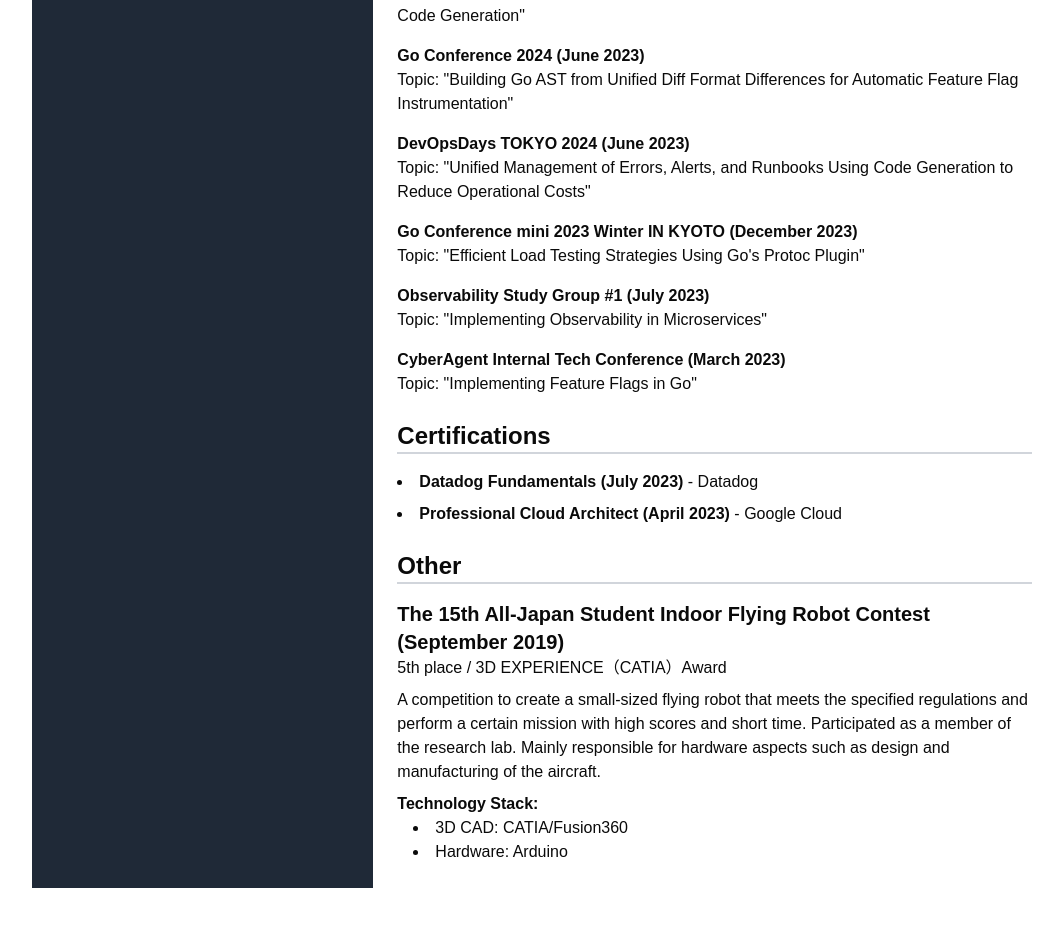
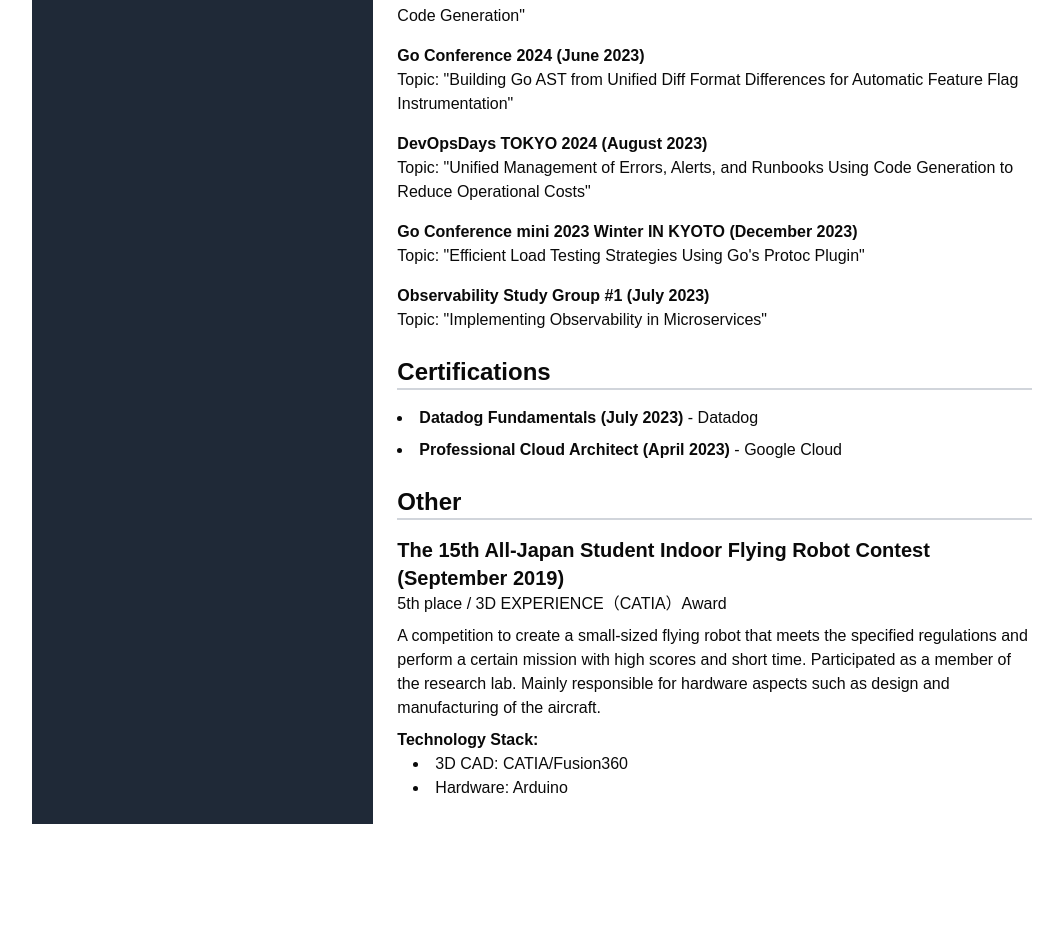
Before and after one commit to BIwashi/resume, a Next.js app: page / in a window 1280 px wide. Shown: the part 2380-3306 px from the top of the page, without its empty margins (96-1159 px from the left). After the commit the page ends 3252 px from the top, so only its background shows below. Built offline with nearby package versions, Linux system fonts and the light colour scheme.

Commit message:
Update resume with corrected date for DevOpsDays TOKYO 2024 (#4)

```diff
--- a/components/resume.tsx
+++ b/components/resume.tsx
@@ -166,7 +166,7 @@ export function Resume() {
                   <p>Topic: &quot;Building Go AST from Unified Diff Format Differences for Automatic Feature Flag Instrumentation&quot;</p>
                 </li>
                 <li>
-                  <h3 className="font-semibold">DevOpsDays TOKYO 2024 (June 2023)</h3>
+                  <h3 className="font-semibold">DevOpsDays TOKYO 2024 (August 2023)</h3>
                   <p>Topic: &quot;Unified Management of Errors, Alerts, and Runbooks Using Code Generation to Reduce Operational Costs&quot;</p>
                 </li>
                 <li>
@@ -176,10 +176,6 @@ export function Resume() {
                 <li>
                   <h3 className="font-semibold">Observability Study Group #1 (July 2023)</h3>
                   <p>Topic: &quot;Implementing Observability in Microservices&quot;</p>
-                </li>
-                <li>
-                  <h3 className="font-semibold">CyberAgent Internal Tech Conference (March 2023)</h3>
-                  <p>Topic: &quot;Implementing Feature Flags in Go&quot;</p>
                 </li>
               </ul>
             </section>
```
